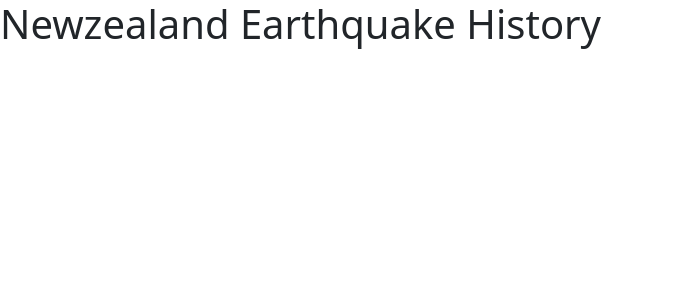
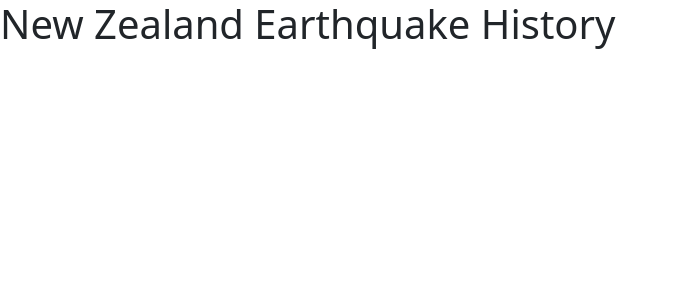
Before and after one commit to RicT1969/Project_3_Data_Visualisation, a Flask app: template templates/index1.html in a window 1280 px wide. Shown: the top 300 px of the page, without its empty margins (0-675 px from the left). Run offline with Flask 3, Linux system fonts and the light colour scheme; the template is opened without the code that fills it, so the values that code supplies are empty.

Commit message:
cleaned folders

```diff
--- a/app.py
+++ b/app.py
@@ -33,7 +33,7 @@ app = Flask(__name__)
 
 @app.route("/")
 def main():
-    return render_template("index1.html")
+    return render_template("index.html")
 
 # @app.route("/data")
 # def data():
--- a/templates/index1.html
+++ b/templates/index1.html
@@ -5,7 +5,7 @@
 
 <head>
   <meta charset="UTF-8">
-  <title>Newzealand Earthquake</title>
+  <title>New Zealand Earthquake</title>
 
   <!-- CSS only -->
   <link href="https://cdn.jsdelivr.net/npm/bootstrap@5.1.0/dist/css/bootstrap.min.css" rel="stylesheet" integrity="sha384-KyZXEAg3QhqLMpG8r+8fhAXLRk2vvoC2f3B09zVXn8CA5QIVfZOJ3BCsw2P0p/We" crossorigin="anonymous">
@@ -19,7 +19,7 @@
 
   <body>
 
-      <h1> Newzealand Earthquake History </h1>
+      <h1> New Zealand Earthquake History </h1>
 
 
   </body>
```
Also changed, not shown: data/quake_mmi_schema/Schema.sql (renamed from Schema.sql), data/quake_mmi_schema/Schema_Quake_mmi.png (renamed from Schema_Quake_mmi.png), static/js/map.js (renamed from map.js), working/Schema_Quake_Intensity.png (renamed from Schema_Quake_Intensity.png), working/Schema_volcano_data.png (renamed from Schema_volcano_data.png), 2 other files.
